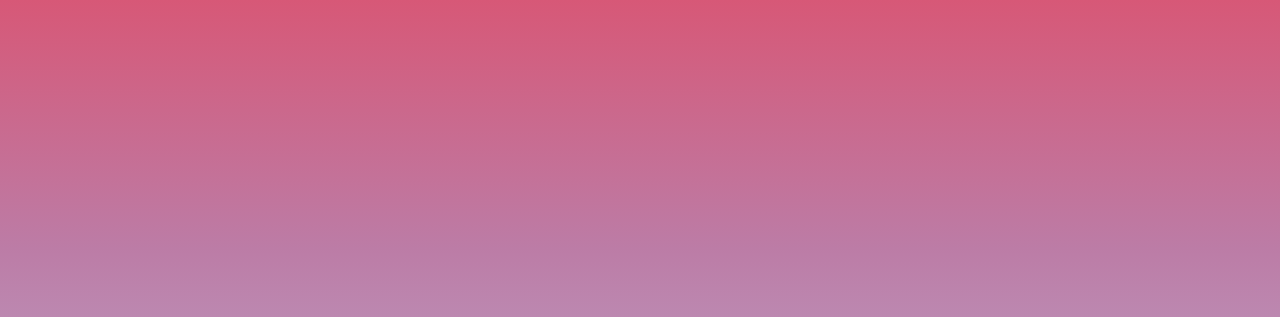
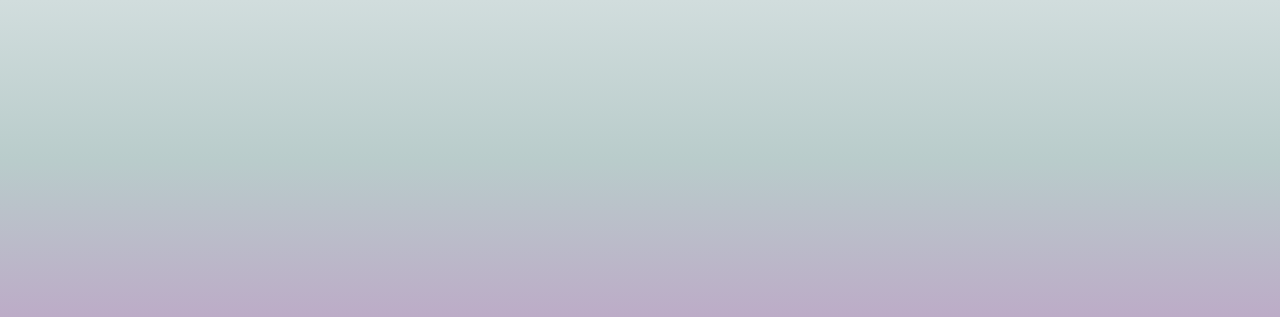
Before and after one commit to pkyeck/airmiami.de, a plain HTML site: page index.html in a window 1280 px wide. Shown: the top 317 px of the page. Drawn offline with Linux system fonts and the light colour scheme.

Commit message:
update gradient

```diff
--- a/index.html
+++ b/index.html
@@ -20,13 +20,12 @@ height: 100%;
     margin: 0;
     background-repeat: no-repeat;
     background-attachment: fixed;
-background: #d75877; /* Old browsers */
-
-background: -moz-linear-gradient(top, #d75877 0%, #bc7ca6 31%, #bda1c6 58%, #b9cccb 82%, #d1dddd 100%); /* FF3.6-15 */
-background: -webkit-linear-gradient(top, #d75877 0%,#bc7ca6 31%,#bda1c6 58%,#b9cccb 82%,#d1dddd 100%); /* Chrome10-25,Safari5.1-6 */
-background: linear-gradient(to bottom, #d75877 0%,#bc7ca6 31%,#bda1c6 58%,#b9cccb 82%,#d1dddd 100%); /* W3C, IE10+, FF16+, Chrome26+, Opera12+, Safari7+ */
-filter: progid:DXImageTransform.Microsoft.gradient( startColorstr='#d75877', endColorstr='#d1dddd',GradientType=0 ); /* IE6-9 */
-    }
+    background: #d75877; /* Old browsers */
+background: -moz-linear-gradient(top, #d1dddd 0%, #b9cccb 20%, #bda1c6 46%, #bc7ca6 70%, #d75877 100%); /* FF3.6-15 */
+background: -webkit-linear-gradient(top, #d1dddd 0%,#b9cccb 20%,#bda1c6 46%,#bc7ca6 70%,#d75877 100%); /* Chrome10-25,Safari5.1-6 */
+background: linear-gradient(to bottom, #d1dddd 0%,#b9cccb 20%,#bda1c6 46%,#bc7ca6 70%,#d75877 100%); /* W3C, IE10+, FF16+, Chrome26+, Opera12+, Safari7+ */
+filter: progid:DXImageTransform.Microsoft.gradient( startColorstr='#d1dddd', endColorstr='#d75877',GradientType=0 ); /* IE6-9 */
+	  }
 
 	#content {
 		position: absolute;
```
